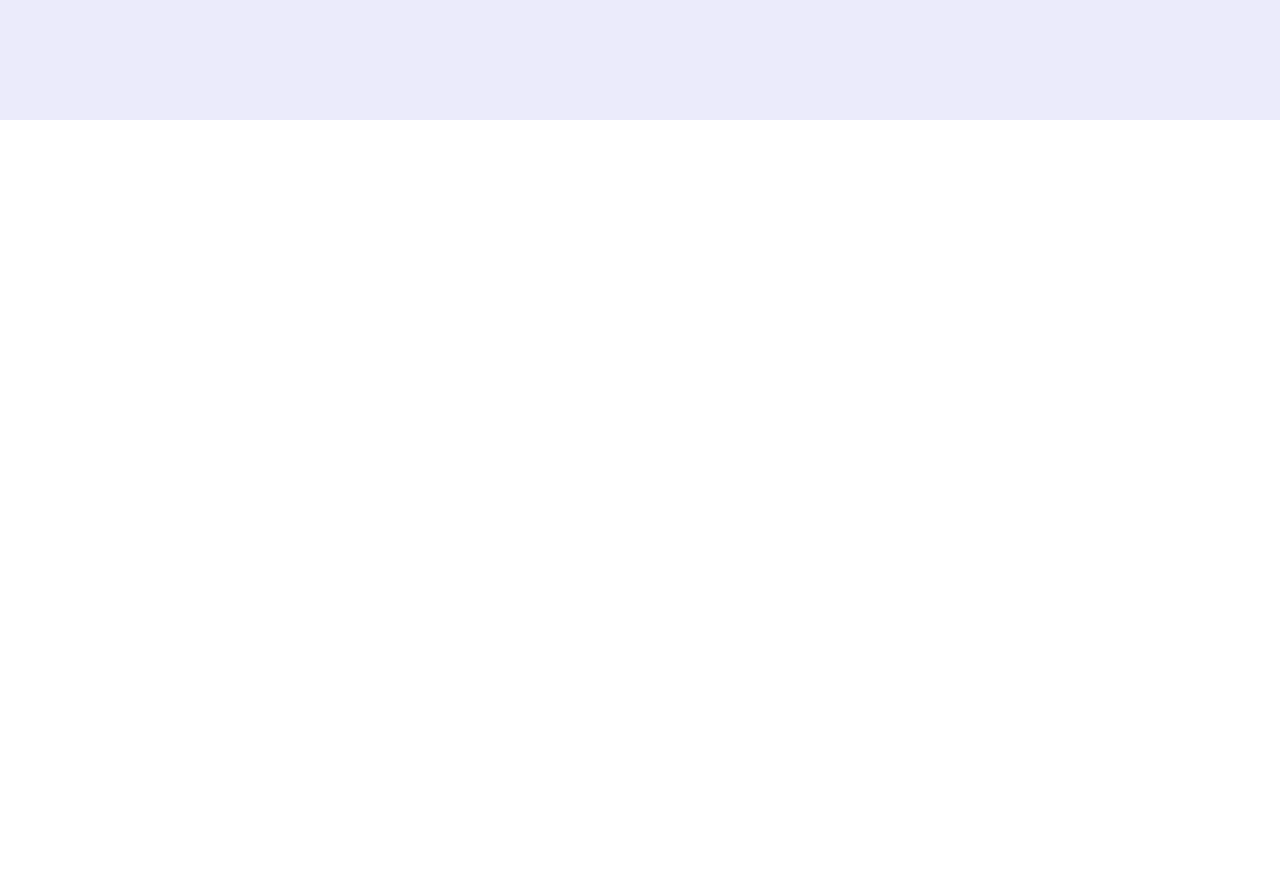
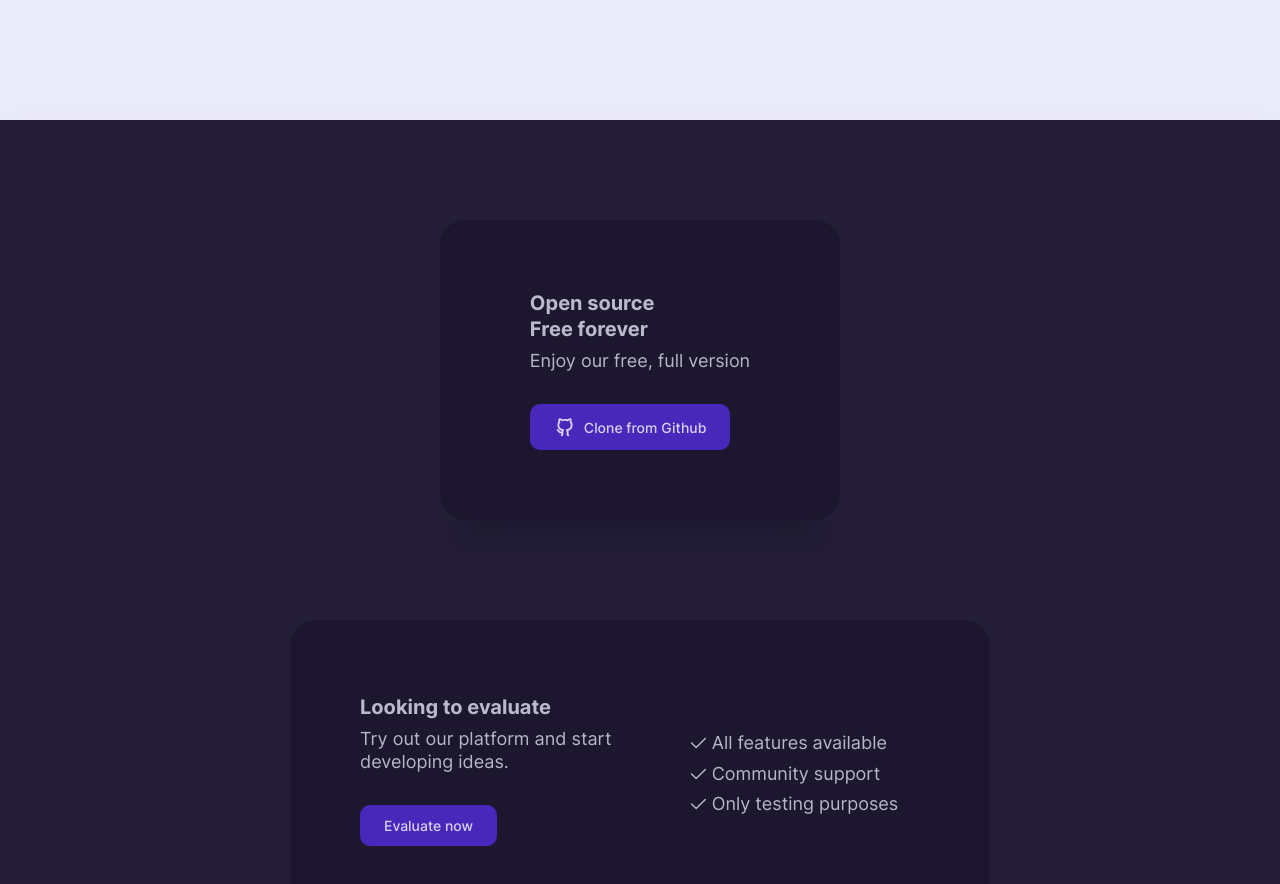
Before and after one commit to awaisspk/week1-ui-challanges, a Next.js app: page / in a window 1280 px wide. Shown: the part 680-1564 px from the top of the page. Before the commit the page ends 800 px from the top, so only its background shows below. Built offline with nearby package versions, Linux system fonts and the light colour scheme.

Commit message:
Feat: Day4 project 1

```diff
--- a/pages/index.tsx
+++ b/pages/index.tsx
@@ -4,6 +4,7 @@ import {Day1} from 'Week/day1';
 import {Day2} from 'Week/day2';
 import {Cards} from 'Week/day2/data';
 import {BouncingBar, ThemeToggle} from 'Week/day3';
+import {Day4} from 'Week/day4';
 
 const Home: NextPage = () => {
   return (
@@ -12,6 +13,7 @@ const Home: NextPage = () => {
       <Day2 cards={Cards} /> */}
       <ThemeToggle />
       {/* <BouncingBar /> */}
+      <Day4 />
     </Container>
   );
 };
--- /dev/null
+++ b/src/Week/day4/Icons/Tick.tsx
@@ -0,0 +1,21 @@
+export const Tick = () => {
+  return (
+    <>
+      <svg
+        width="17"
+        height="12"
+        viewBox="0 0 17 12"
+        fill="none"
+        xmlns="http://www.w3.org/2000/svg"
+      >
+        <path
+          d="M1.58331 5.9999L6.16665 10.5833L15.3333 1.41666"
+          stroke="#BCBBCC"
+          strokeWidth="1.375"
+          strokeLinecap="round"
+          strokeLinejoin="round"
+        />
+      </svg>
+    </>
+  );
+};
--- /dev/null
+++ b/src/Week/day4/index.tsx
@@ -0,0 +1,159 @@
+import {Box} from '@components/Box';
+import {Button} from '@components/Buttons';
+import {Container} from '@components/Container';
+import {Flex} from '@components/Flex';
+import {Text} from '@components/Text';
+import {styled} from '@stitchesConfig';
+import React from 'react';
+import {Tick} from './Icons/Tick';
+
+const Title = styled(Text, {
+  color: '#BCB8CC',
+  fontSize: 'clamp($3, $4, $5)',
+  fontWeight: '$700',
+  lineHeight: 1.3,
+});
+
+const P = styled(Text, {
+  color: '#B6B6c6',
+  fontSize: '$3',
+  pt: '$2',
+});
+
+export const Day4 = () => {
+  return (
+    <Container
+      flow="col"
+      main="spaceAround"
+      cross="center"
+      css={{backgroundColor: '#231e36'}}
+    >
+      <Flex
+        center
+        css={{
+          backgroundColor: '#1c172e',
+          width: 'min(400px, 100% - 40px)',
+          margin: 'auto',
+          minHeight: '300px',
+          br: '25px',
+          boxShadow: '0px 42px 20px -29px rgba(22, 18, 39, 0.44)',
+        }}
+      >
+        <Flex flow="col" gap="4">
+          <Box>
+            <Title>Open source</Title>
+            <Title>Free forever</Title>
+            <P>Enjoy our free, full version</P>
+          </Box>
+          <Button
+            icon="github"
+            css={{
+              mt: '$4',
+              backgroundColor: '#4828bb',
+              px: '$6',
+              py: '$3',
+              br: '10px',
+              alignSelf: 'start',
+
+              '& svg': {
+                fontSize: '22px',
+              },
+
+              color: '#d7d0f0',
+            }}
+          >
+            Clone from Github
+          </Button>
+        </Flex>
+      </Flex>
+
+      <Flex
+        center
+        css={{
+          backgroundColor: '#1c172e',
+          width: 'min(700px, 100% - 40px)',
+          minHeight: '300px',
+          br: '25px',
+          boxShadow: '0px 42px 20px -29px rgba(22, 18, 39, 0.44)',
+        }}
+      >
+        <Flex
+          flow="row"
+          wrap="wrap"
+          main="spaceBtw"
+          css={{maxW: '80%', gap: '$4'}}
+        >
+          <Flex
+            flow="col"
+            css={{
+              flexBasis: '90%',
+              '@bp1': {
+                flexBasis: '45%',
+              },
+            }}
+          >
+            <div>
+              <Title>Looking to evaluate</Title>
+              <P>Try out our platform and start developing ideas.</P>
+            </div>
+            <Button
+              css={{
+                mt: '$8',
+                backgroundColor: '#4828bb',
+                px: '$6',
+                py: '$3',
+                br: '10px',
+                alignSelf: 'start',
+
+                '& svg': {
+                  fontSize: '22px',
+                },
+
+                color: '#d7d0f0',
+              }}
+            >
+              Evaluate now
+            </Button>
+          </Flex>
+          <Flex
+            flow="col"
+            as="ul"
+            cross={{
+              '@initial': 'start',
+              '@bp1': 'center',
+            }}
+            main="center"
+            css={{
+              flexBasis: '100%',
+              '@bp1': {
+                flexBasis: '45%',
+              },
+            }}
+          >
+            <div>
+              <Bullets>All features available</Bullets>
+              <Bullets>Community support</Bullets>
+              <Bullets>Only testing purposes</Bullets>
+            </div>
+          </Flex>
+        </Flex>
+      </Flex>
+    </Container>
+  );
+};
+
+const StyledBullets = styled('li', P, {
+  listStyle: 'none',
+  '& svg': {
+    marginRight: '5px',
+  },
+});
+
+const Bullets: React.FC = ({children}) => {
+  return (
+    <StyledBullets>
+      {<Tick />}
+      {children}
+    </StyledBullets>
+  );
+};
--- a/src/components/Buttons/Button.tsx
+++ b/src/components/Buttons/Button.tsx
@@ -1,6 +1,7 @@
 import {styled} from '@stitchesConfig';
 import {motion, Variants} from 'framer-motion';
 import React from 'react';
+import {RiGithubLine} from 'react-icons/ri';
 
 const StyledButton = styled(motion.button, {
   border: 'none',
@@ -42,7 +43,7 @@ const StyledButton = styled(motion.button, {
 });
 
 type ButtonProps = {
-  icon?: 'arrow' | 'email';
+  icon?: 'arrow' | 'email' | 'github';
 };
 
 type StyledButtonProps = React.ComponentProps<typeof StyledButton>;
@@ -59,7 +60,7 @@ export const Button: React.FC<Props> = ({icon, children, ...rest}) => {
       scale: 1.05,
     },
     tap: {
-      scale: 0.95,
+      scale: 0.98,
     },
   };
 
@@ -73,6 +74,7 @@ export const Button: React.FC<Props> = ({icon, children, ...rest}) => {
         whileTap="tap"
         {...rest}
       >
+        {icon === 'github' && <RiGithubLine />}
         {children}
       </StyledButton>
     </>
```
Also changed, not shown: pages/blog.tsx (deleted, +0 -22 lines).
